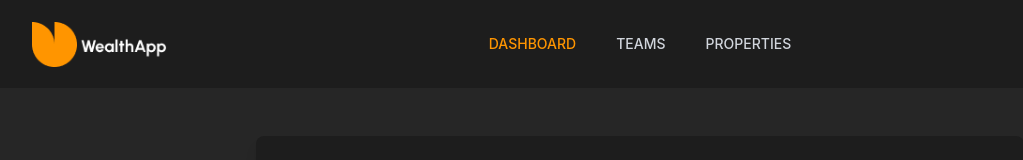
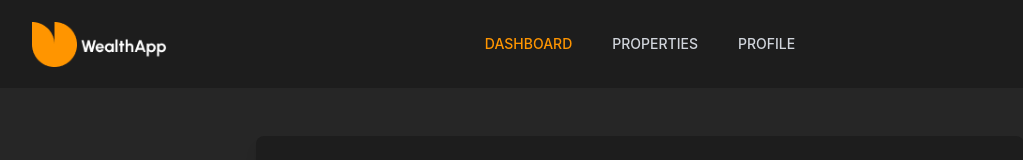
Before and after one commit to Aditys018/WealthApp, a React (Vite) app in the folder frontend/: page /employeeinvitation in a window 1280 px wide. Shown: the top 160 px of the page, without its empty margins (0-1023 px from the left). Built offline with nearby package versions, Linux system fonts and the light colour scheme; no server answers.

Commit message:
NavBar Amend

```diff
--- a/frontend/src/global-components/navbar/navbar.tsx
+++ b/frontend/src/global-components/navbar/navbar.tsx
@@ -6,19 +6,21 @@ export const Navbar = () => {
   const [activeSection, setActiveSection] = useState('dashboard')
 
   const navItems = [
+
     {
       label: 'DASHBOARD',
       path: '/admindashboard',
 
     },
-    {
-      label: 'TEAMS',
-      path: '/teams',
 
-    },
     {
       label: 'PROPERTIES',
       path: '/properties',
+
+    },
+     {
+      label: 'PROFILE',
+      path: '/profile',
 
     },
 
```
